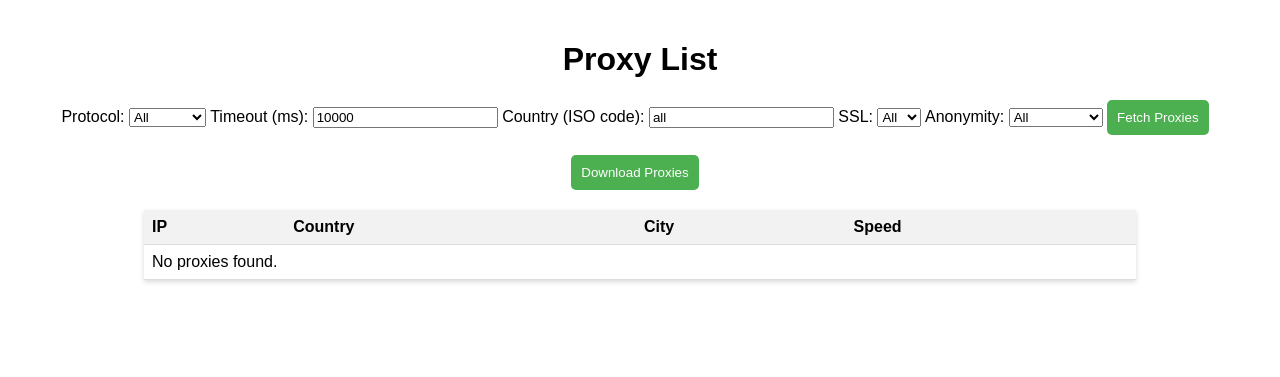
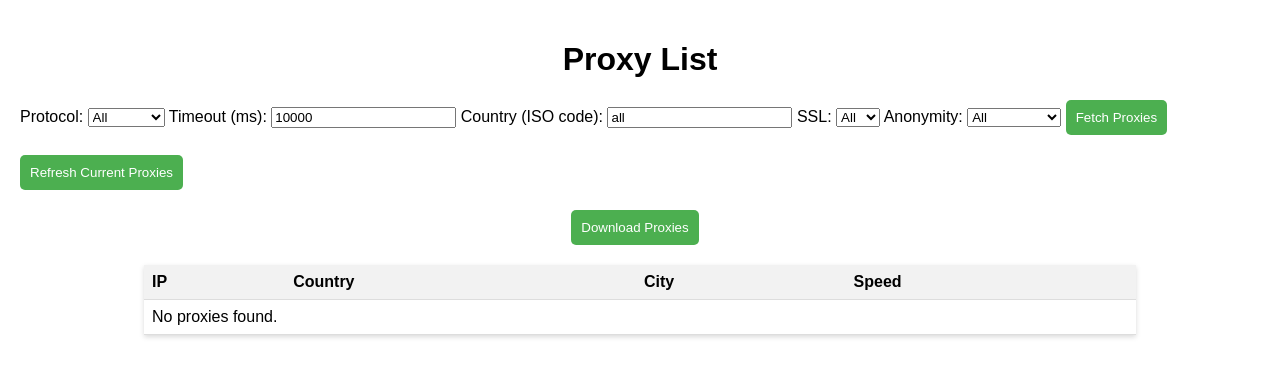
Before and after one commit to flaryx32/ProxyScrapeScraper, a Flask app: page / in a window 1280 px wide. Shown: the top 377 px of the page. Run offline with Flask 2, Linux system fonts and the light colour scheme.

Commit message:
Update index.html

```diff
--- a/templates/index.html
+++ b/templates/index.html
@@ -38,8 +38,8 @@
             <option value="anonymous">Anonymous</option>
             <option value="transparent">Transparent</option>
         </select>
-
         <button type="submit">Fetch Proxies</button>
+        <button id="refresh">Refresh Current Proxies</button>
     </form>
 
     <button onclick="window.location.href='/download_proxies'">Download Proxies</button>
```
